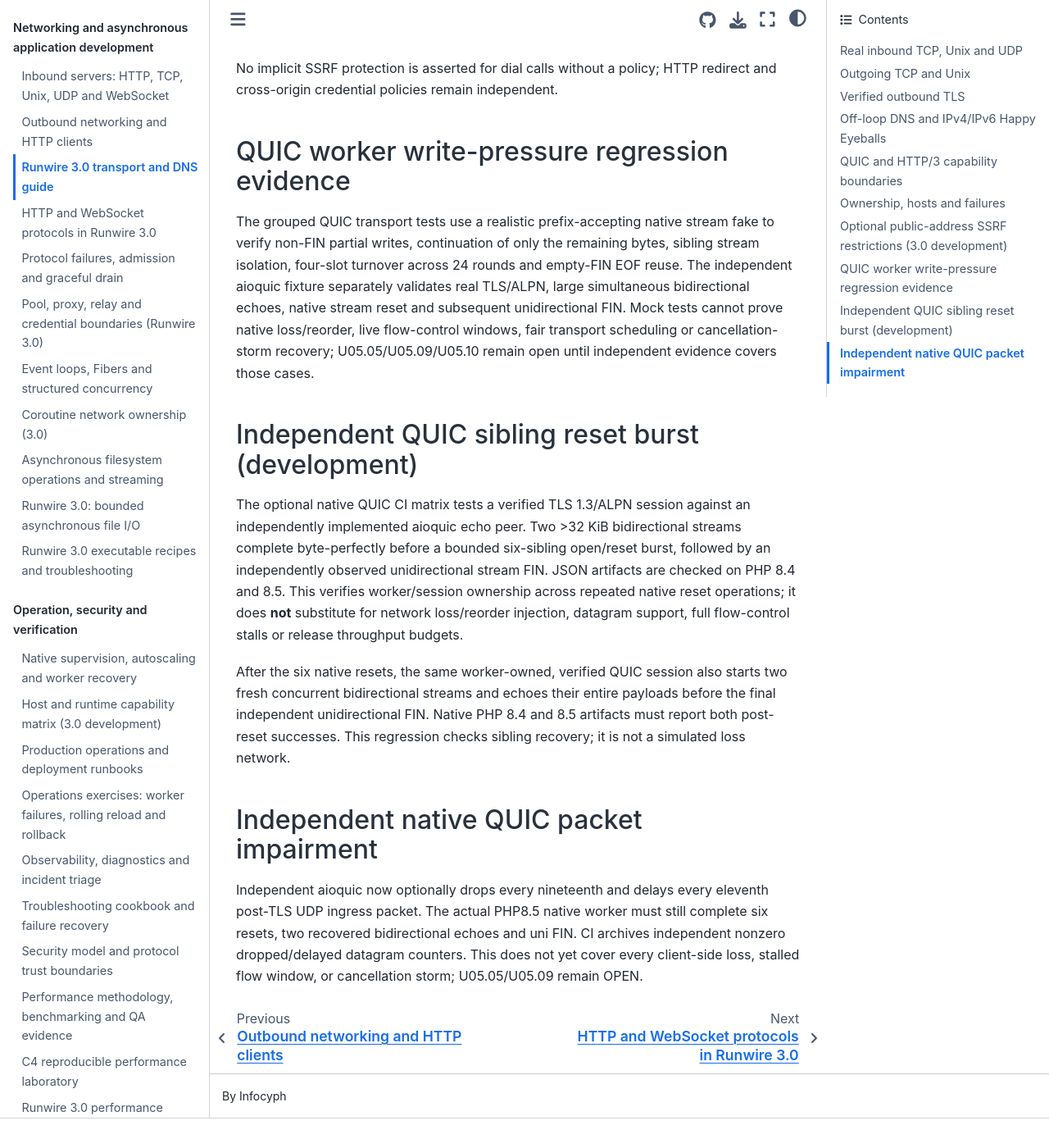
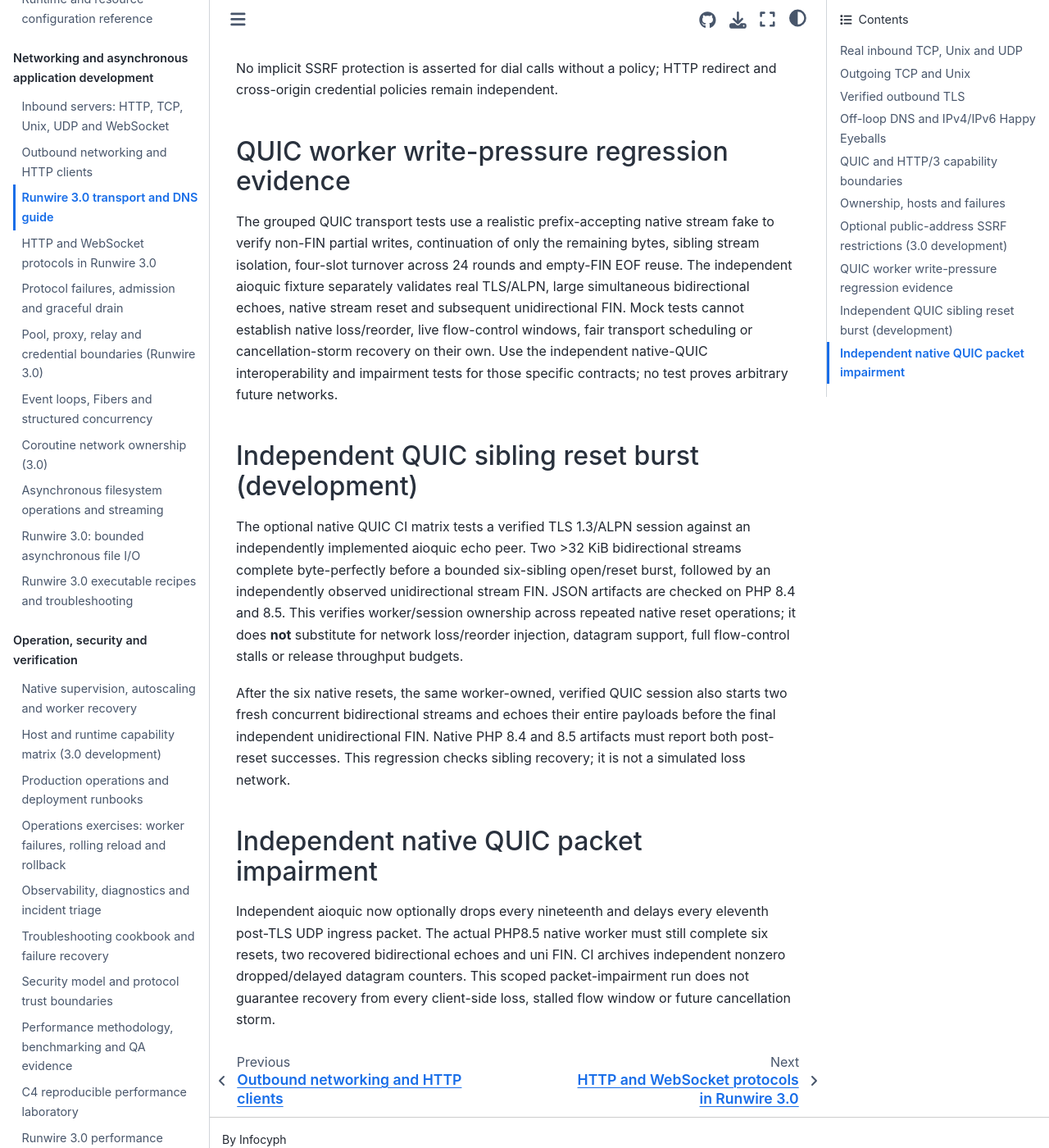
Before and after one commit to infocyph/Runwire, a Sphinx documentation site: the page built from docs/transport-guide-3.0.rst, in a window 1280 px wide and 1400 px high, scrolled down 3961 px. Shown: the whole window at 82% size. Built offline with Sphinx 7.4.7 and the Sphinx Book theme 1.1.4, drawn with Linux system fonts in a browser that asks for light colours; before the commit the page ends 5325 px from its top, so only the background shows below that.

Commit message:
docs: reconcile removed plans, archived QA milestones and current 3.0 evidence paths

```diff
--- a/docs/compatibility-audit-3.0.rst
+++ b/docs/compatibility-audit-3.0.rst
@@ -211,7 +211,7 @@
 the *current* property-aware manifest and compares all public declarations,
 public methods, public properties, constants and enum cases against the
 published 2.1.2 revision. The canonical machine-reviewed file is
-``docs/plans/evidence/runwire-3.0/c4-migration-behavior-ledger.json``.
+``qa/release-baseline/c4-migration-behavior-ledger.json``.
 Each changed implementation must have an explicit behavioral description,
 application migration instruction, real executable regression filename,
 and release-review flag; ``tools/c4-migration-behavior-audit.php``
--- a/docs/documentation-maintenance-3.0.rst
+++ b/docs/documentation-maintenance-3.0.rst
@@ -26,7 +26,8 @@
 * Architecture and implementation: the 3.0 handbook.
 * RST source reference: `docs/api-reference-3.0.rst` and generator.
 * Compatibility: `docs/migration-3.0.rst` plus migration playbook.
-* Internal acceptance and provenance: `docs/plans/`.
+* Immutable release baseline and API-change reviews: `qa/release-baseline/`.
+* Historical planning and completed trackers: Git history, not the public manual.
 * Runner truth: `tests/`, `.ci/` and `.github/workflows/`.
 
 Writing guidance
--- a/docs/migration-playbook-3.0.rst
+++ b/docs/migration-playbook-3.0.rst
@@ -171,7 +171,7 @@
 The newer C4 property-aware [Source Audit #40525557734] identified
 32 changed public implementations and the test-backed exact-diff
 disposition ledger under
-``docs/plans/evidence/runwire-3.0/c4-migration-behavior-ledger.json``.
+``qa/release-baseline/c4-migration-behavior-ledger.json``.
 The source audit now fails if a changed public implementation lacks a
 migration disposition and executable regression test. The C5 release
 freeze still requires revalidation and maintainer approval.
--- a/docs/transport-guide-3.0.rst
+++ b/docs/transport-guide-3.0.rst
@@ -193,10 +193,10 @@
 remaining bytes, sibling stream isolation, four-slot turnover across 24
 rounds and empty-FIN EOF reuse. The independent aioquic fixture separately
 validates real TLS/ALPN, large simultaneous bidirectional echoes, native
-stream reset and subsequent unidirectional FIN. Mock tests cannot prove
-native loss/reorder, live flow-control windows, fair transport scheduling
-or cancellation-storm recovery; U05.05/U05.09/U05.10 remain open until
-independent evidence covers those cases.
+stream reset and subsequent unidirectional FIN. Mock tests cannot establish native loss/reorder, live flow-control windows,
+fair transport scheduling or cancellation-storm recovery on their own.
+Use the independent native-QUIC interoperability and impairment tests
+for those specific contracts; no test proves arbitrary future networks.
 
 Independent QUIC sibling reset burst (development)
 --------------------------------------------------
@@ -224,5 +224,5 @@
 eleventh post-TLS UDP ingress packet. The actual PHP8.5 native worker must
 still complete six resets, two recovered bidirectional echoes and uni FIN.
 CI archives independent nonzero dropped/delayed datagram counters.
-This does not yet cover every client-side loss, stalled flow window, or
-cancellation storm; U05.05/U05.09 remain OPEN.
+This scoped packet-impairment run does not guarantee recovery from every
+client-side loss, stalled flow window or future cancellation storm.
```
Also changed, not shown: other parts of docs/compatibility-audit-3.0.rst (+2 -2 lines), README.md (+3 -3 lines), docs/async-file-io-3.0.rst (+4 -4 lines).
